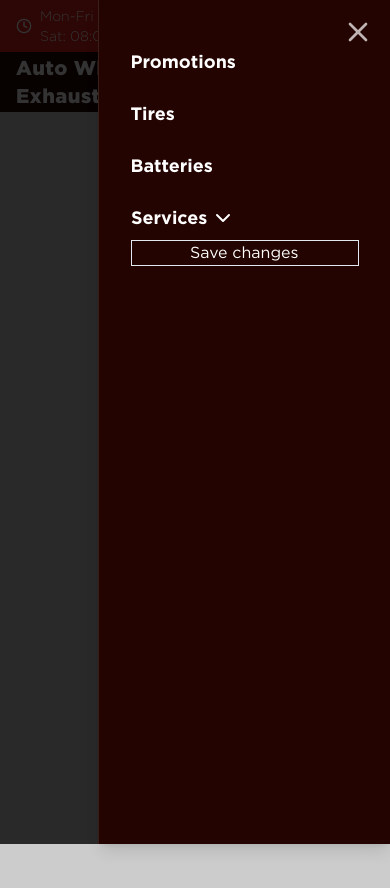
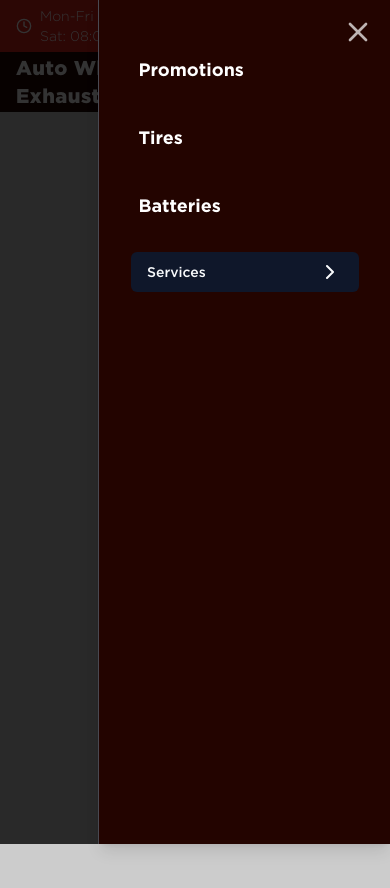
Before and after one commit to takesixteen/awe-dev, a Next.js app: page / in a window 390 px wide. Both pictures are taken after a click on the button 354 px from the left and 81 px from the top of the page. Shown: the top 888 px of the page. Built offline with nearby package versions, Linux system fonts and the light colour scheme.

Commit message:
chore: Continue working on mobile menu

```diff
--- a/components/navbar/mobile-nav/MobileNavItem.tsx
+++ b/components/navbar/mobile-nav/MobileNavItem.tsx
@@ -10,7 +10,7 @@ type MobileNavItemProps = {
 };
 
 const MobileNavItem: React.FC<MobileNavItemProps> = ({ navItem }) => {
-  return <Link href={"#"} className="w-full block">{navItem.label}</Link>;
+  return <Link href={"#"} className="w-full block p-2 focus-visible:bg-white/10 transition-colors hover:bg-white/10 ">{navItem.label}</Link>;
 };
 
 export default MobileNavItem;
--- a/components/navbar/mobile-nav/MobileNavItemWithDropdown.tsx
+++ b/components/navbar/mobile-nav/MobileNavItemWithDropdown.tsx
@@ -2,35 +2,33 @@
 
 import React, {useState} from 'react';
 
-import { NAV_ITEMS } from '@/constants';
-import { ChevronDown } from 'lucide-react';
+import { NAV_ITEMS, SERVICES_DATA } from '@/constants';
+import { ChevronDown, ChevronRight } from 'lucide-react';
+import { Button } from '@/components/ui/button';
+
+
 
 interface MobileNavItemWithDropdownProps {
     navItem: typeof NAV_ITEMS[number];
+    isDropdownVisible: boolean;
+    toggleDropdownVisibility: () => void;
 }
 
-const MobileNavItemWithDropdown: React.FC<MobileNavItemWithDropdownProps> = ({navItem}) => {
-    const [isDropdownVisible, setDropdownVisibility] = useState(false);
+const MobileNavItemWithDropdown: React.FC<MobileNavItemWithDropdownProps> = ({navItem, isDropdownVisible, toggleDropdownVisibility}) => {
+    return (
+      <Button
+      onClick={toggleDropdownVisibility}
+      className={` w-full block`}
+      >
+      <span className="flex items-center gap-1 justify-between">
+        {navItem.label}
+        <ChevronRight />
+      </span>
+    </Button>
+    );
 
-    const toggleDropdownVisibility = () => setDropdownVisibility((prev) => !prev);
 
-    return (
-        <button
-        aria-haspopup="true"
-        aria-expanded={isDropdownVisible}
-        onClick={toggleDropdownVisibility}
-        className='w-full'
-      >
-        <span className="flex items-center gap-1 ">
-          {navItem.label}
-          <ChevronDown
-            className={`${
-              isDropdownVisible ? "rotate-180 transform" : ""
-            } transition-transform duration-300`}
-          />
-        </span>
-      </button>
-    );
+
 };
 
 export default MobileNavItemWithDropdown;
--- a/components/navbar/mobile-nav/MobileNavItems.tsx
+++ b/components/navbar/mobile-nav/MobileNavItems.tsx
@@ -1,11 +1,13 @@
 "use client";
 
-import React from 'react';
+import React, { useState, useCallback } from "react";
 
-import { NAV_ITEMS } from '@/constants';
+import { NAV_ITEMS, SERVICES_DATA } from "@/constants";
 
-import MobileNavItem from './MobileNavItem';
-import MobileNavItemWithDropdown from './MobileNavItemWithDropdown';
+import { ChevronLeft } from "lucide-react";
+import { Button } from "@/components/ui/button";
+import MobileNavItem from "./MobileNavItem";
+import MobileNavItemWithDropdown from "./MobileNavItemWithDropdown";
 
 import {
   Sheet,
@@ -16,39 +18,91 @@ import {
   SheetHeader,
   SheetTitle,
   SheetTrigger,
-  } from "@/components/ui/sheet"
+} from "@/components/ui/sheet";
 
 const MobileNavItems: React.FC = () => {
+  const [isDropdownVisible, setDropdownVisibility] = useState(false);
+
+  const toggleDropdownVisibility = useCallback(() => {
+    setDropdownVisibility((prev) => !prev);
+  }, []);
+
   return (
     <Sheet>
-        <SheetTrigger className='text-white flex flex-col justify-center items-end hover:bg-white/10 p-2 transition-colors focus-visible:bg-white/10'>
-    <div className='w-6 h-0.5 bg-white mb-1'></div>
-    <div className='w-4 h-0.5 bg-white mb-1'></div>
-    <div className='w-6 h-0.5 bg-white'></div>
+      <SheetTrigger className="flex flex-col items-end justify-center p-2 text-white transition-colors hover:bg-white/10 focus-visible:bg-white/10">
+        <div className="mb-1 h-0.5 w-6 bg-white"></div>
+        <div className="mb-1 h-0.5 w-4 bg-white"></div>
+        <div className="h-0.5 w-6 bg-white"></div>
       </SheetTrigger>
-      <SheetContent className='bg-special border-l-white/10 px-[32px] pt-[40px]'>
+      <SheetContent
+        showCloseIcon={!isDropdownVisible}
+        className="border-l-grayBorder bg-special px-[32px] pt-[40px]"
+      >
+        {!isDropdownVisible ? (
+          //  {/* Navigation Items */}
+          <NavigationItems
+            isDropdownVisible={isDropdownVisible}
+            toggleDropdownVisibility={toggleDropdownVisibility}
+          />
+        ) : (
+          // {/* Services Dropdown */}
+          <div className="flex flex-col gap-y-12">
+            <Button onClick={toggleDropdownVisibility}>
+              <ChevronLeft />
+              <span>Back</span>
+            </Button>
 
+            <ServicesDropdown />
+          </div>
+        )}
+      </SheetContent>
+    </Sheet>
+  );
+};
 
-        {/* Navigation Items mapped */}
-        <ul className='flex flex-col gap-y-2'>
+type NavigationItemsProps = {
+  isDropdownVisible: boolean;
+  toggleDropdownVisibility: () => void;
+};
+
+const NavigationItems: React.FC<NavigationItemsProps> = ({
+  isDropdownVisible,
+  toggleDropdownVisibility,
+}) => {
+  return (
+    <ul className="flex flex-col gap-y-2">
       {NAV_ITEMS.map((item) => (
-            <li key={item.label} className='w-full py-2 text-white text-lg font-semibold capitalize'>
-              {item.label === 'Services' ? (
-                <MobileNavItemWithDropdown navItem={item} />
+        <li
+          key={item.label}
+          className="w-full py-2 text-lg font-semibold capitalize text-white"
+        >
+          {item.label === "Services" ? (
+            <MobileNavItemWithDropdown
+              navItem={item}
+              isDropdownVisible={isDropdownVisible}
+              toggleDropdownVisibility={toggleDropdownVisibility}
+            />
           ) : (
             <MobileNavItem navItem={item} />
           )}
         </li>
       ))}
     </ul>
+  );
+};
 
-        <SheetFooter>
-          <SheetClose className='border text-white'>
-            Save changes
-          </SheetClose>
-        </SheetFooter>
-      </SheetContent>
-    </Sheet>
+const ServicesDropdown: React.FC = () => {
+  return (
+    <ul className="flex flex-col gap-y-2">
+      {SERVICES_DATA.map((item) => (
+        <li
+          key={item.title}
+          className="w-full py-2 text-lg font-semibold capitalize text-white"
+        >
+          <span>{item.title}</span>
+        </li>
+      ))}
+    </ul>
   );
 };
 
--- /dev/null
+++ b/components/ui/button.tsx
@@ -0,0 +1,56 @@
+import * as React from "react"
+import { Slot } from "@radix-ui/react-slot"
+import { cva, type VariantProps } from "class-variance-authority"
+
+import { cn } from "@/lib/utils"
+
+const buttonVariants = cva(
+  "inline-flex items-center justify-center whitespace-nowrap rounded-md text-sm font-medium ring-offset-background transition-colors focus-visible:outline-none focus-visible:ring-2 focus-visible:ring-ring focus-visible:ring-offset-2 disabled:pointer-events-none disabled:opacity-50",
+  {
+    variants: {
+      variant: {
+        default: "bg-primary text-primary-foreground hover:bg-primary/90",
+        destructive:
+          "bg-destructive text-destructive-foreground hover:bg-destructive/90",
+        outline:
+          "border border-input bg-background hover:bg-accent hover:text-accent-foreground",
+        secondary:
+          "bg-secondary text-secondary-foreground hover:bg-secondary/80",
+        ghost: "hover:bg-accent hover:text-accent-foreground",
+        link: "text-primary underline-offset-4 hover:underline",
+      },
+      size: {
+        default: "h-10 px-4 py-2",
+        sm: "h-9 rounded-md px-3",
+        lg: "h-11 rounded-md px-8",
+        icon: "h-10 w-10",
+      },
+    },
+    defaultVariants: {
+      variant: "default",
+      size: "default",
+    },
+  }
+)
+
+export interface ButtonProps
+  extends React.ButtonHTMLAttributes<HTMLButtonElement>,
+    VariantProps<typeof buttonVariants> {
+  asChild?: boolean
+}
+
+const Button = React.forwardRef<HTMLButtonElement, ButtonProps>(
+  ({ className, variant, size, asChild = false, ...props }, ref) => {
+    const Comp = asChild ? Slot : "button"
+    return (
+      <Comp
+        className={cn(buttonVariants({ variant, size, className }))}
+        ref={ref}
+        {...props}
+      />
+    )
+  }
+)
+Button.displayName = "Button"
+
+export { Button, buttonVariants }
--- a/components/ui/sheet.tsx
+++ b/components/ui/sheet.tsx
@@ -51,24 +51,29 @@ const sheetVariants = cva(
 
 interface SheetContentProps
   extends React.ComponentPropsWithoutRef<typeof SheetPrimitive.Content>,
-    VariantProps<typeof sheetVariants> {}
+    VariantProps<typeof sheetVariants> {
+  showOverlay?: boolean;
+  showCloseIcon?: boolean;
+}
 
 const SheetContent = React.forwardRef<
   React.ElementRef<typeof SheetPrimitive.Content>,
   SheetContentProps
->(({ side = "right", className, children, ...props }, ref) => (
+>(({ side = "right", showOverlay = true, showCloseIcon = true, className, children, ...props }, ref) => (
   <SheetPortal>
-    <SheetOverlay />
+     {showOverlay && <SheetOverlay />}
     <SheetPrimitive.Content
       ref={ref}
       className={cn(sheetVariants({ side }), className)}
       {...props}
     >
       {children}
-      <SheetPrimitive.Close className="absolute right-4 top-4 rounded-sm text-white opacity-70 ring-offset-background transition-opacity hover:opacity-100 focus:outline-none focus:ring-2 focus:ring-ring focus:ring-offset-2 disabled:pointer-events-none data-[state=open]:bg-secondary">
+      {showCloseIcon && (
+        <SheetPrimitive.Close className="absolute right-4 top-4 rounded-sm text-white opacity-70 ring-offset-background transition-opacity hover:opacity-100 focus:outline-none focus:ring-2 focus:ring-ring focus:ring-offset-2 disabled:pointer-events-none data-[state=open]:bg-secondary">
         <X className="h-8 w-8" />
         <span className="sr-only">Close</span>
       </SheetPrimitive.Close>
+      )}
     </SheetPrimitive.Content>
   </SheetPortal>
 ))
--- a/package.json
+++ b/package.json
@@ -10,6 +10,7 @@
   },
   "dependencies": {
     "@radix-ui/react-dialog": "^1.0.5",
+    "@radix-ui/react-slot": "^1.0.2",
     "class-variance-authority": "^0.7.0",
     "clsx": "^2.0.0",
     "framer-motion": "^10.16.16",
```
Also changed, not shown: 1 other file (tests, documents, lock files or other folders). Lines whose indentation alone changed are shown as unchanged.
